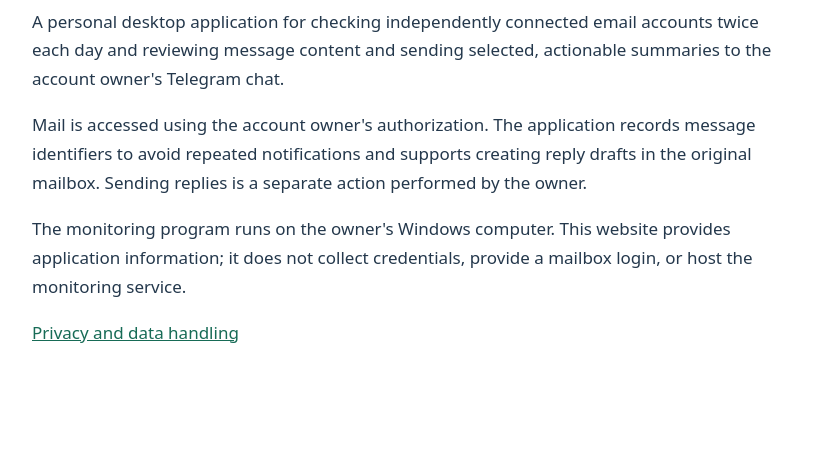
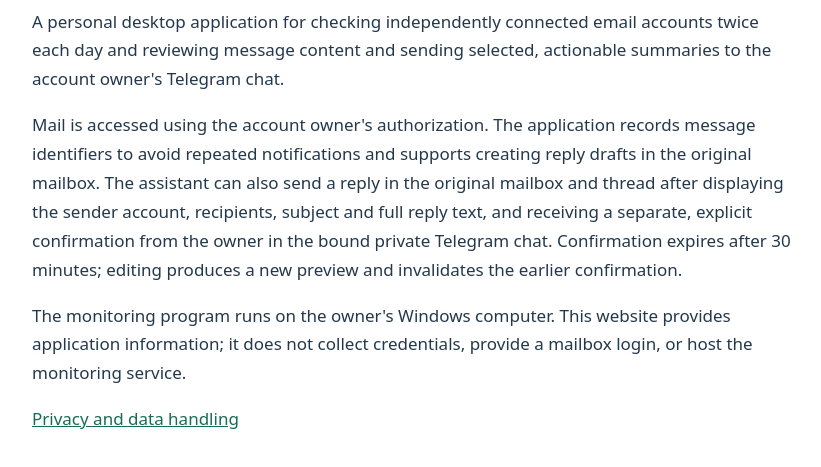
Before and after one commit to JJJJJASONZHANG0601/daily-email-monitor, a plain HTML site: page index.html in a window 1280 px wide. Shown: the part 143-610 px from the top of the page, without its empty margins (228-1049 px from the left). Drawn offline with Linux system fonts and the light colour scheme.

Commit message:
Describe explicit confirmation before replying from the original mailbox

```diff
--- a/index.html
+++ b/index.html
@@ -1 +1 @@
-<!doctype html><html lang="en"><meta charset="utf-8"><meta name="viewport" content="width=device-width,initial-scale=1"><title>Daily Email Monitor</title><style>body{font:17px/1.7 system-ui,sans-serif;max-width:760px;margin:70px auto;padding:0 24px;color:#24384c}a{color:#176b56}</style><h1>Daily Email Monitor</h1><p>A personal desktop application for checking independently connected email accounts twice each day and reviewing message content and sending selected, actionable summaries to the account owner's Telegram chat.</p><p>Mail is accessed using the account owner's authorization. The application records message identifiers to avoid repeated notifications and supports creating reply drafts in the original mailbox. Sending replies is a separate action performed by the owner.</p><p>The monitoring program runs on the owner's Windows computer. This website provides application information; it does not collect credentials, provide a mailbox login, or host the monitoring service.</p><p><a href="privacy.html">Privacy and data handling</a></p></html>
+<!doctype html><html lang="en"><meta charset="utf-8"><meta name="viewport" content="width=device-width,initial-scale=1"><title>Daily Email Monitor</title><style>body{font:17px/1.7 system-ui,sans-serif;max-width:760px;margin:70px auto;padding:0 24px;color:#24384c}a{color:#176b56}</style><h1>Daily Email Monitor</h1><p>A personal desktop application for checking independently connected email accounts twice each day and reviewing message content and sending selected, actionable summaries to the account owner's Telegram chat.</p><p>Mail is accessed using the account owner's authorization. The application records message identifiers to avoid repeated notifications and supports creating reply drafts in the original mailbox. The assistant can also send a reply in the original mailbox and thread after displaying the sender account, recipients, subject and full reply text, and receiving a separate, explicit confirmation from the owner in the bound private Telegram chat. Confirmation expires after 30 minutes; editing produces a new preview and invalidates the earlier confirmation.</p><p>The monitoring program runs on the owner's Windows computer. This website provides application information; it does not collect credentials, provide a mailbox login, or host the monitoring service.</p><p><a href="privacy.html">Privacy and data handling</a></p></html>
```
